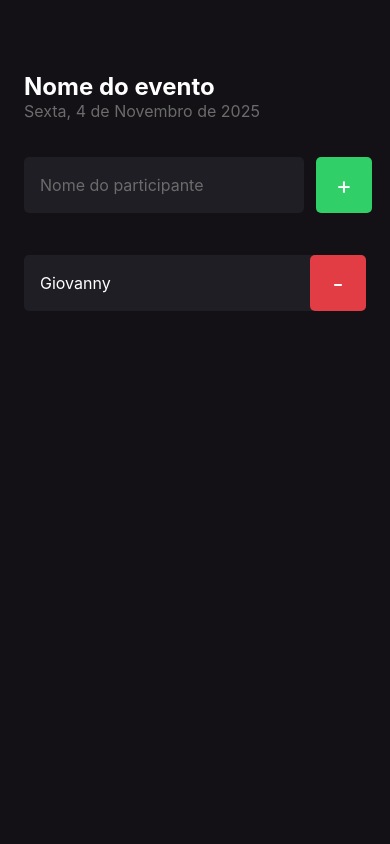
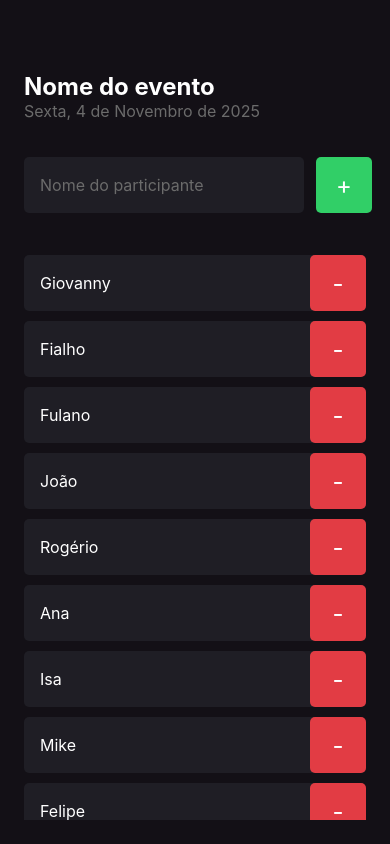
Before and after one commit to GiovannyFialho/imhere, a React Native app: screen / in a window 390 px wide. Built offline with nearby package versions, Linux system fonts and the light colour scheme.

Commit message:
utilizando scrollview e flatlist

```diff
--- a/src/screens/Home/index.tsx
+++ b/src/screens/Home/index.tsx
@@ -1,10 +1,31 @@
-import { Text, TextInput, TouchableOpacity, View } from "react-native";
+import {
+  FlatList,
+  Text,
+  TextInput,
+  TouchableOpacity,
+  View,
+} from "react-native";
 
 import { Participant } from "../../components/Participant";
 
 import { styles } from "./styles";
 
 export function Home() {
+  const participants = [
+    "Giovanny",
+    "Fialho",
+    "Fulano",
+    "João",
+    "Rogério",
+    "Ana",
+    "Isa",
+    "Mike",
+    "Felipe",
+    "Fernando",
+    "Emanuel",
+    "Jonas",
+  ];
+
   function handleParticipanAdd() {
     console.log("Você clicou para adicionar");
   }
@@ -31,7 +52,20 @@
         </TouchableOpacity>
       </View>
 
-      <Participant name="Giovanny" onRemove={handleParticipanRemove} />
+      <FlatList
+        keyExtractor={(item) => item}
+        data={participants}
+        showsVerticalScrollIndicator={false}
+        ListEmptyComponent={() => (
+          <Text style={styles.listEmptyText}>
+            Ninguém chegou no evento ainda? Adicione participantes a sua lista
+            de presença
+          </Text>
+        )}
+        renderItem={({ item }) => (
+          <Participant name={item} onRemove={handleParticipanRemove} />
+        )}
+      />
     </View>
   );
 }
--- a/src/screens/Home/styles.ts
+++ b/src/screens/Home/styles.ts
@@ -44,4 +44,9 @@
     color: "#fff",
     fontSize: 24,
   },
+  listEmptyText: {
+    color: "#fff",
+    fontSize: 14,
+    textAlign: "center",
+  },
 });
```
